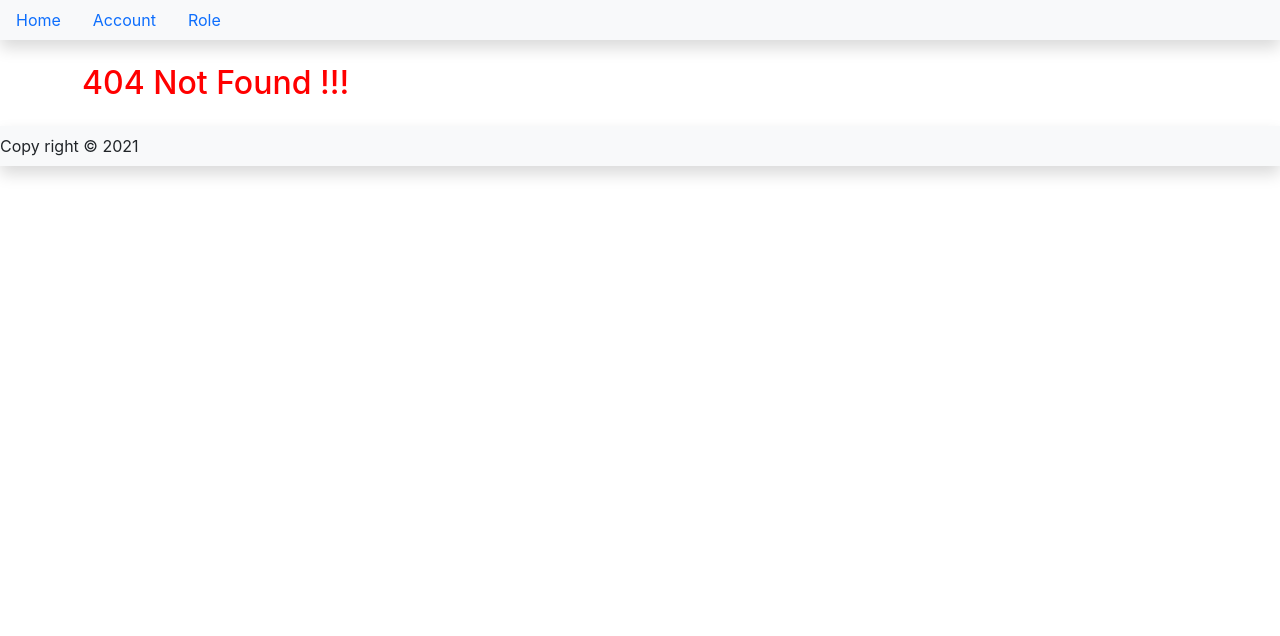
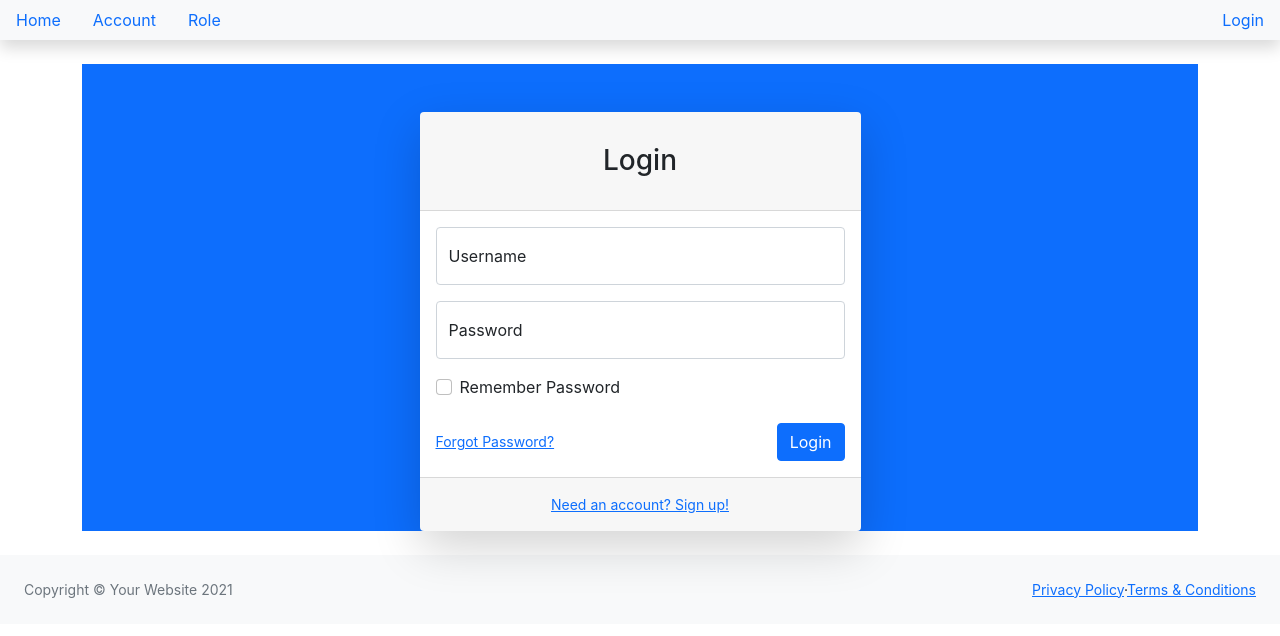
Before and after one commit to camelot123456/spring-boot-security-react-js, a React (Create React App) app in the folder frontend/spring-boot-security/: page /login in a window 1280 px wide. Before the commit this address had no page. Shown: the top 636 px of the page. Built offline with nearby package versions, Linux system fonts and the light colour scheme.

Commit message:
update ui

```diff
--- a/frontend/spring-boot-security/src/common/http-common.js
+++ b/frontend/spring-boot-security/src/common/http-common.js
@@ -4,7 +4,6 @@ export const URL_BASE = 'http://localhost:8081/api'
 
 export const httpCommon = axios.create({
     headers: {
-        'Accept': 'application/json',
         'Content-Type': 'application/json'
     }
 })
--- /dev/null
+++ b/frontend/spring-boot-security/src/pages/bodys/security/LoginPage.js
@@ -0,0 +1,97 @@
+import React, { useState, useEffect } from "react";
+import { useSelector, useDispatch } from "react-redux";
+
+import { doLogin } from "../../../redux/actions/auth-action";
+
+function LoginPage() {
+  const [username, setUsername] = useState("");
+  const [password, setPassword] = useState("");
+
+  const dispatch = useDispatch();
+
+  const handleLoginForm = (e) => {
+    e.preventDefault();
+    console.log({ username, password })
+    dispatch(doLogin({ username, password }));
+  };
+
+  return (
+    <div className="bg-primary">
+      <div id="layoutAuthentication">
+        <div id="layoutAuthentication_content">
+          <main>
+            <div className="container">
+              <div className="row justify-content-center">
+                <div className="col-lg-5">
+                  <div className="card shadow-lg border-0 rounded-lg mt-5">
+                    <div className="card-header">
+                      <h3 className="text-center font-weight-light my-4">
+                        Login
+                      </h3>
+                    </div>
+                    <div className="card-body">
+                      <form>
+                        <div className="form-floating mb-3">
+                          <input
+                            className="form-control"
+                            id="inputEmail"
+                            type="text"
+                            placeholder="username"
+                            onChange={(e) => setUsername(e.target.value)}
+                          />
+                          <label htmlFor="inputEmail">Username</label>
+                        </div>
+                        <div className="form-floating mb-3">
+                          <input
+                            className="form-control"
+                            id="inputPassword"
+                            type="password"
+                            placeholder="Password"
+                            onChange={(e) => setPassword(e.target.value)}
+                          />
+                          <label htmlFor="inputPassword">Password</label>
+                        </div>
+                        <div className="form-check mb-3">
+                          <input
+                            className="form-check-input"
+                            id="inputRememberPassword"
+                            type="checkbox"
+                            value=""
+                          />
+                          <label
+                            className="form-check-label"
+                            htmlFor="inputRememberPassword"
+                          >
+                            Remember Password
+                          </label>
+                        </div>
+                        <div className="d-flex align-items-center justify-content-between mt-4 mb-0">
+                          <a className="small" href="password.html">
+                            Forgot Password?
+                          </a>
+                          <button
+                            className="btn btn-primary"
+                            onClick={(e) => handleLoginForm(e)}
+                          >
+                            Login
+                          </button>
+                        </div>
+                      </form>
+                    </div>
+                    <div className="card-footer text-center py-3">
+                      <div className="small">
+                        <a href="register.html">Need an account? Sign up!</a>
+                      </div>
+                    </div>
+                  </div>
+                </div>
+              </div>
+            </div>
+          </main>
+        </div>
+      </div>
+    </div>
+  );
+}
+
+export default LoginPage;
--- a/frontend/spring-boot-security/src/pages/fragments/Footer.js
+++ b/frontend/spring-boot-security/src/pages/fragments/Footer.js
@@ -3,8 +3,19 @@ import React from "react";
 const Footer = () => {
 
     return (
-        <div className="bg-light shadow">
-            <p className="py-2">Copy right © 2021</p>
+        <div id="layoutAuthentication_footer">
+          <footer className="py-4 bg-light mt-auto">
+            <div className="container-fluid px-4">
+              <div className="d-flex align-items-center justify-content-between small">
+                <div className="text-muted">Copyright &copy; Your Website 2021</div>
+                <div>
+                  <a href="#">Privacy Policy</a>
+                  &middot;
+                  <a href="#">Terms &amp; Conditions</a>
+                </div>
+              </div>
+            </div>
+          </footer>
         </div>
     )
 
--- a/frontend/spring-boot-security/src/pages/fragments/Header.js
+++ b/frontend/spring-boot-security/src/pages/fragments/Header.js
@@ -14,9 +14,14 @@ function Header() {
           Account
         </Link>
       </li>
-      <li className="nav-item">
+      <li className="nav-item me-auto">
         <Link className="nav-link" to="/roles">
           Role
+        </Link>
+      </li>
+      <li className="nav-item">
+        <Link className="nav-link" to="/login">
+          Login
         </Link>
       </li>
     </ul>
--- a/frontend/spring-boot-security/src/pages/layouts/MainLayout.js
+++ b/frontend/spring-boot-security/src/pages/layouts/MainLayout.js
@@ -7,6 +7,7 @@ import RoleCreateUpdatePage from "../bodys/role/RoleCreateUpdatePage";
 
 import Footer from "../fragments/Footer";
 import Header from "../fragments/Header";
+import LoginPage from "../bodys/security/LoginPage";
 
 const RolePage = React.lazy(() => import("../bodys/role/RolePage"));
 
@@ -52,6 +53,8 @@ const MainLayout = () => {
             path="/role/:idRole"
             element={<RoleCreateUpdatePage />}
           ></Route>
+
+          <Route path="/login" element={<LoginPage />}></Route>
           <Route path="*" element={<Error404Page />}></Route>
         </Routes>
       </div>
--- /dev/null
+++ b/frontend/spring-boot-security/src/redux/actions/auth-action.js
@@ -0,0 +1,47 @@
+import authType from "../types/auth-types";
+import authService from "../../services/auth-service";
+
+export const doLogin = (authForm) => async (dispatch) => {
+  try {
+    const authPromise = await authService.doLogin(authForm);
+    console.log(authPromise)
+    authPromise.then(resp => {
+      console.log(resp.headers)
+    })
+
+    dispatch({
+      type: authType.LOGIN_ACTION,
+      payload: {
+          message: "Login Successfully",
+          authorization: authPromise.headers['Authorization']
+      }
+    });
+  } catch (error) {
+    // dispatch({
+    //   type: authType.ERROR_ACTION,
+    //   payload: {
+    //       message: error.message
+    //   }
+    // });
+  }
+};
+
+export const doLogout = () => async (dispatch) => {
+  try {
+    await authService.doLogout();
+
+    dispatch({
+      type: authType.LOGOUT_ACTION,
+      payload: {
+          message: "Logout successfully"
+      },
+    });
+  } catch (error) {
+    dispatch({
+      type: authType.ERROR_ACTION,
+      payload: {
+          message: error.message
+      },
+    });
+  }
+};
--- /dev/null
+++ b/frontend/spring-boot-security/src/redux/reducers/auth-reducer.js
@@ -0,0 +1,23 @@
+import authType from "../types/auth-types";
+
+const initialState = {
+  messages: null,
+  authorization: null,
+};
+
+const authReducer = (state = initialState, { type, payload }) => {
+  switch (type) {
+    case authType.LOGIN_ACTION:
+      return {
+        ...state,
+        message: payload.message,
+        authorization: payload.authorization
+      };
+    default:
+      return {
+        ...state,
+      };
+  }
+};
+
+export default authReducer;
--- a/frontend/spring-boot-security/src/redux/reducers/index.js
+++ b/frontend/spring-boot-security/src/redux/reducers/index.js
@@ -1,9 +1,11 @@
 import {combineReducers} from 'redux'
 
 import roleReducer from './role-reducer'
+import authReducer from './auth-reducer'
 
 const rootReducer = combineReducers({
-    roleReducer
+    roleReducer,
+    authReducer
 })
 
 export default rootReducer
--- /dev/null
+++ b/frontend/spring-boot-security/src/redux/types/auth-types.js
@@ -0,0 +1,5 @@
+const authType = {
+    LOGIN_ACTION: 'LOGIN_ACTION',
+    LOGOUT_ACTION: 'LOGOUT_ACTION',
+    ERROR_ACTION: 'ERROR_ACTION'
+}
--- /dev/null
+++ b/frontend/spring-boot-security/src/services/auth-service.js
@@ -0,0 +1,11 @@
+import { URL_BASE,httpCommon} from "../common/http-common";
+
+const doLogin = (authForm) => {
+    return httpCommon.post(`${URL_BASE}/login`, authForm)
+}
+
+const doLogout = () => {
+    return httpCommon.post(`${URL_BASE}/logout`)
+}
+
+export default {doLogin, doLogout}
```
